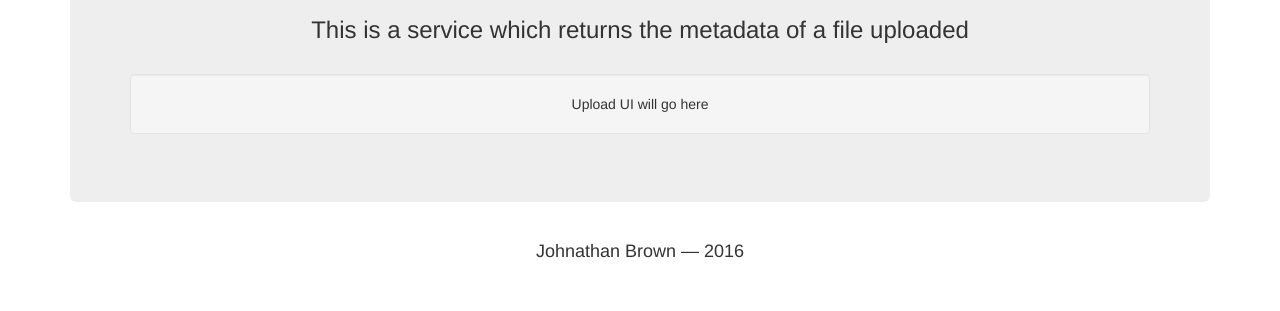
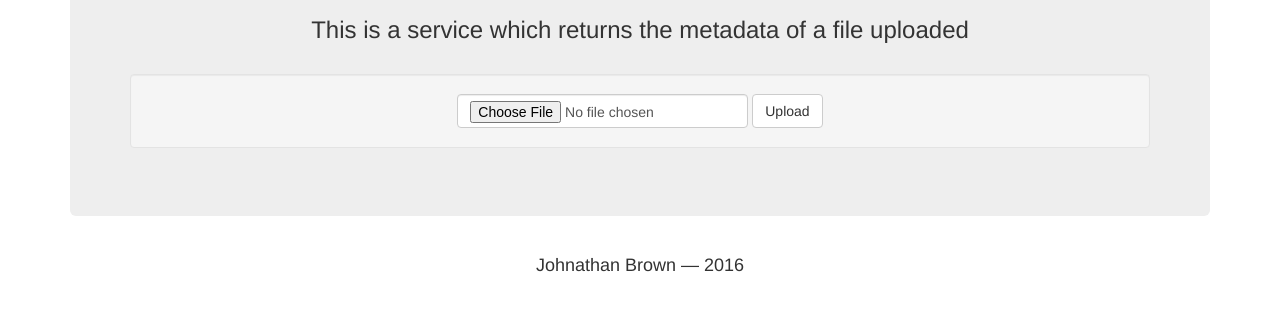
Before and after one commit to Legend28469/file-metadata, a website: page index.html in a window 1280 px wide. Shown: the part 161-472 px from the top of the page. Drawn offline with nearby package versions, Linux system fonts and the light colour scheme.

Commit message:
Added upload and JSON return functionality

```diff
--- a/index.html
+++ b/index.html
@@ -1,9 +1,8 @@
-
 <!DOCTYPE html>
 <html>
 <head>
     <meta charset="utf-8">
-    <title>Image Search Abstraction Layer</title>
+    <title>File Metadata Microservice</title>
     <link rel="stylesheet" href="https://maxcdn.bootstrapcdn.com/bootstrap/3.3.7/css/bootstrap.min.css" />
 </head>
 <body>
@@ -14,7 +13,12 @@
             <h3>This is a service which returns the metadata of a file uploaded</h3>
             <br />
             <div class="well">
-                Upload UI will go here
+                <form class="form-inline" role="form" method="post" action="/upload" enctype="multipart/form-data">
+                    <div class="form-group">
+                        <input type="file" name="file" class="form-control" />
+                        <button type="submit" class="btn btn-default">Upload</button>
+                    </div>
+                </form>
             </div>
         </div>
     </div>
--- a/package.json
+++ b/package.json
@@ -4,11 +4,13 @@
   "description": "",
   "main": "app.js",
   "scripts": {
-    "test": "echo \"Error: no test specified\" && exit 1"
+    "test": "echo \"Error: no test specified\" && exit 1",
+    "start": "node app"
   },
   "author": "Johnathan Brown <johnathaneb@gmail.com>",
   "license": "ISC",
   "dependencies": {
-    "express": "^4.14.0"
+    "express": "^4.14.0",
+    "multer": "^1.2.0"
   }
 }
```
Also changed, not shown: app.js (+13 -0 lines).
